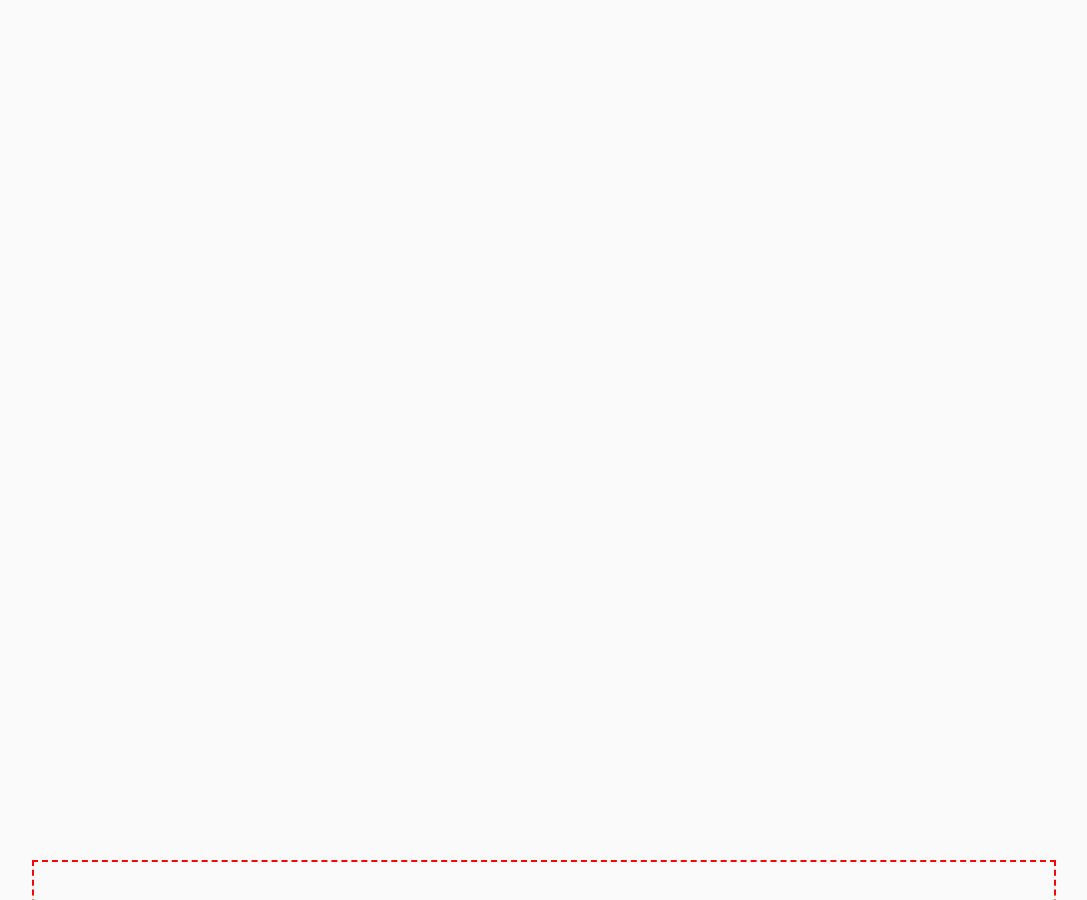
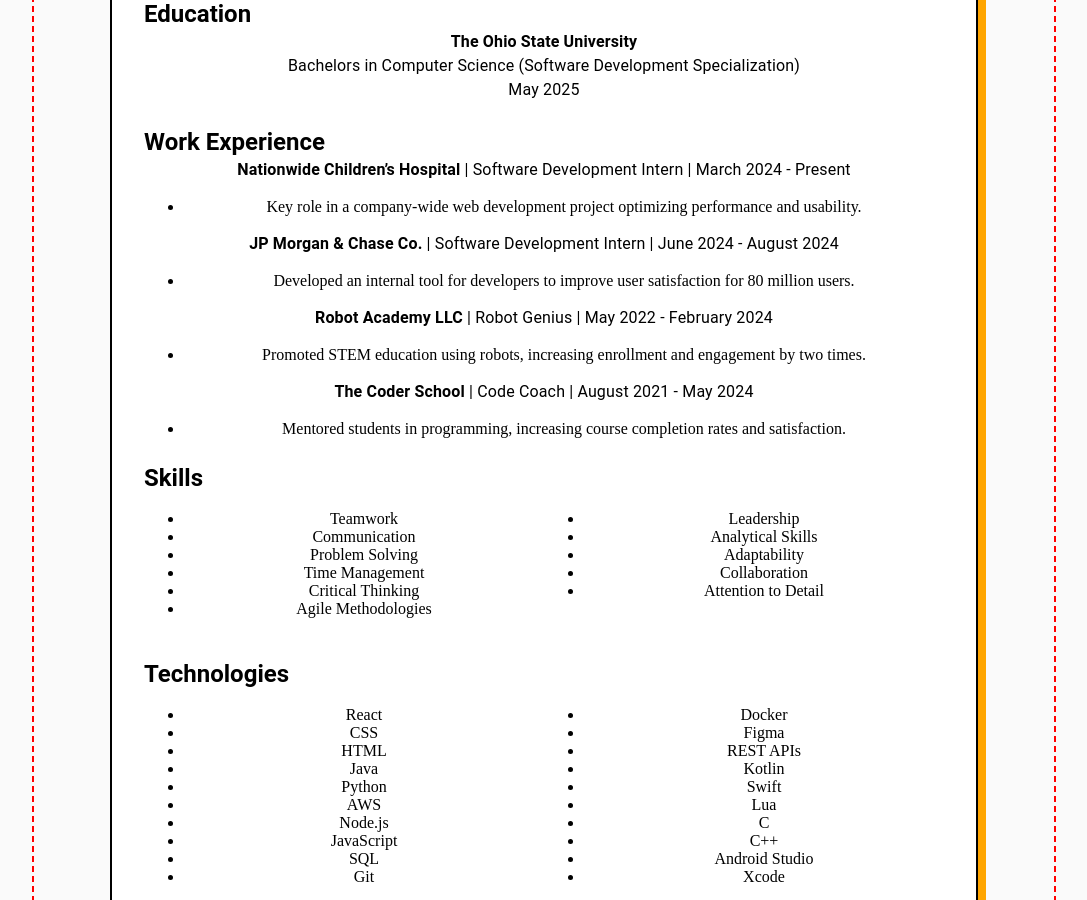
Before and after one commit to Krt-11/Website, a React (Vite) app in the folder personal-website/: page / in a window 1280 px wide. Shown: the part 1860-2760 px from the top of the page, without its empty margins (96-1183 px from the left). Built offline with nearby package versions, Linux system fonts and the light colour scheme.

Commit message:
feat: add resume section

```diff
--- a/personal-website/src/Components/Resume/Resume.tsx
+++ b/personal-website/src/Components/Resume/Resume.tsx
@@ -1,5 +1,6 @@
 import { Box, Typography, Link } from "@mui/material";
 import { useEffect, useState } from "react";
+import ResumeContent from "./ResumeContent";
 
 function Resume() {
   const [isVisible, setIsVisible] = useState(false);
@@ -67,7 +68,7 @@
           Click here to download my resume as a PDF ↓
         </Link>
 
-        {/* future resume content will go here */}
+        <ResumeContent />
       </Box>
     </Box>
   );
--- /dev/null
+++ b/personal-website/src/Components/Resume/ResumeContent.tsx
@@ -0,0 +1,173 @@
+import { Box, Typography } from "@mui/material";
+
+export default function ResumeContent() {
+  return (
+    <Box
+      sx={{
+        border: "2px solid black",
+        boxShadow: "0.5rem 0.5rem 0 orange",
+        padding: "2rem",
+        marginTop: "2rem",
+        width: "90%",
+        maxWidth: "800px",
+        backgroundColor: "white",
+      }}
+    >
+      <Typography variant="h4" sx={{ fontWeight: 700, textAlign: "center" }}>
+        Krutin (Klay) Shukla
+      </Typography>
+      <Typography sx={{ textAlign: "center" }}>
+        krutinrs@gmail.com | (740)-272-3683 |{" "}
+        <a
+          href="https://www.linkedin.com/in/krutin-shukla/"
+          target="_blank"
+          rel="noopener noreferrer"
+        >
+          LinkedIn
+        </a>
+      </Typography>
+
+      {/* Education Section */}
+      <Typography
+        variant="h5"
+        sx={{ mt: 3, fontWeight: 600, textAlign: "left" }}
+      >
+        Education
+      </Typography>
+      <Typography>
+        <strong>The Ohio State University</strong>
+        <br />
+        Bachelors in Computer Science (Software Development Specialization)
+        <br />
+        May 2025
+      </Typography>
+
+      {/* Work Experience Section */}
+      <Typography
+        variant="h5"
+        sx={{ mt: 3, fontWeight: 600, textAlign: "left" }}
+      >
+        Work Experience
+      </Typography>
+
+      <Typography>
+        <strong>Nationwide Children’s Hospital</strong> | Software Development
+        Intern | March 2024 - Present
+      </Typography>
+      <ul>
+        <li>
+          Key role in a company-wide web development project optimizing
+          performance and usability.
+        </li>
+      </ul>
+
+      <Typography>
+        <strong>JP Morgan & Chase Co.</strong> | Software Development Intern |
+        June 2024 - August 2024
+      </Typography>
+      <ul>
+        <li>
+          Developed an internal tool for developers to improve user satisfaction
+          for 80 million users.
+        </li>
+      </ul>
+
+      <Typography>
+        <strong>Robot Academy LLC</strong> | Robot Genius | May 2022 - February
+        2024
+      </Typography>
+      <ul>
+        <li>
+          Promoted STEM education using robots, increasing enrollment and
+          engagement by two times.
+        </li>
+      </ul>
+
+      <Typography>
+        <strong>The Coder School</strong> | Code Coach | August 2021 - May 2024
+      </Typography>
+      <ul>
+        <li>
+          Mentored students in programming, increasing course completion rates
+          and satisfaction.
+        </li>
+      </ul>
+
+      {/* Skills and Technologies Section */}
+      <Typography
+        variant="h5"
+        sx={{ mt: 3, fontWeight: 600, textAlign: "left" }}
+      >
+        Skills
+      </Typography>
+      <Box sx={{ display: "grid", gridTemplateColumns: "1fr 1fr" }}>
+        <ul>
+          <li>Teamwork</li>
+          <li>Communication</li>
+          <li>Problem Solving</li>
+          <li>Time Management</li>
+          <li>Critical Thinking</li>
+          <li>Agile Methodologies</li>
+        </ul>
+        <ul>
+          <li>Leadership</li>
+          <li>Analytical Skills</li>
+          <li>Adaptability</li>
+          <li>Collaboration</li>
+          <li>Attention to Detail</li>
+        </ul>
+      </Box>
+
+      <Typography
+        variant="h5"
+        sx={{ mt: 3, fontWeight: 600, textAlign: "left" }}
+      >
+        Technologies
+      </Typography>
+      <Box sx={{ display: "grid", gridTemplateColumns: "1fr 1fr" }}>
+        <ul>
+          <li>React</li>
+          <li>CSS</li>
+          <li>HTML</li>
+          <li>Java</li>
+          <li>Python</li>
+          <li>AWS</li>
+          <li>Node.js</li>
+          <li>JavaScript</li>
+          <li>SQL</li>
+          <li>Git</li>
+        </ul>
+        <ul>
+          <li>Docker</li>
+          <li>Figma</li>
+          <li>REST APIs</li>
+          <li>Kotlin</li>
+          <li>Swift</li>
+          <li>Lua</li>
+          <li>C</li>
+          <li>C++</li>
+          <li>Android Studio</li>
+          <li>Xcode</li>
+        </ul>
+      </Box>
+
+      {/* Projects Section */}
+      <Typography
+        variant="h5"
+        sx={{ mt: 3, fontWeight: 600, textAlign: "left" }}
+      >
+        Personal Projects
+      </Typography>
+      <Typography>
+        <strong>AI Battleship Game</strong> | Developed an AI-powered battleship
+        game using heuristic search and naive Bayes for decision-making.
+        Implemented advanced game state evaluations for smarter moves.
+      </Typography>
+      <Typography>
+        <strong>Pokédex App</strong> | Built a feature-rich mobile app using
+        Firebase for authentication and data storage, featuring Pokémon search
+        and personalized user experiences.
+      </Typography>
+    </Box>
+  );
+}
```
